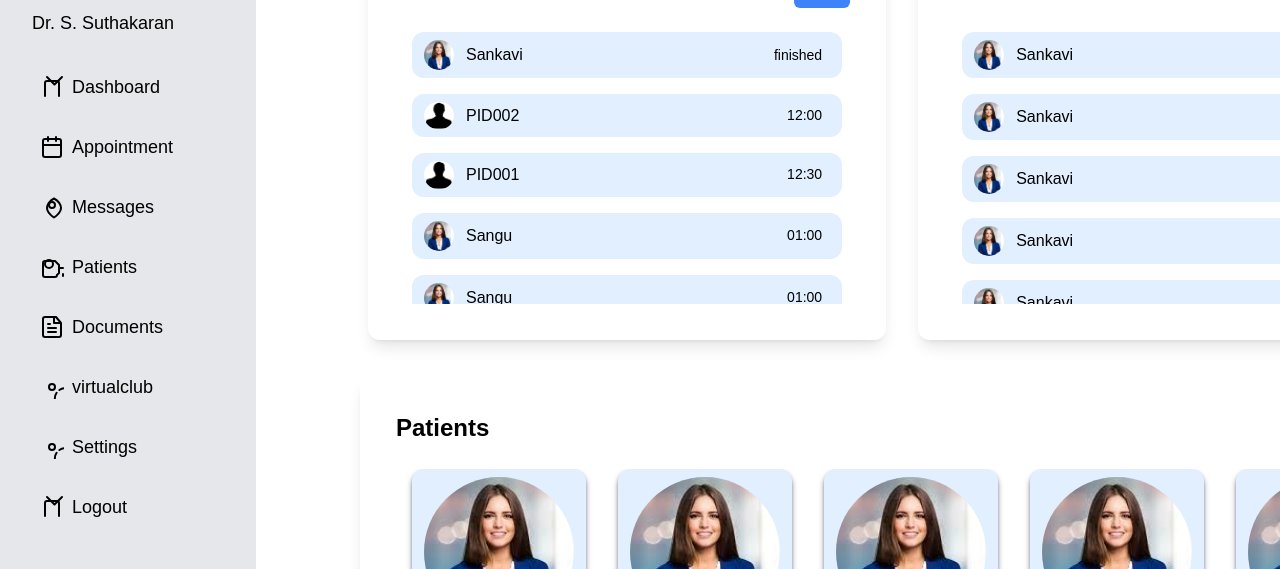
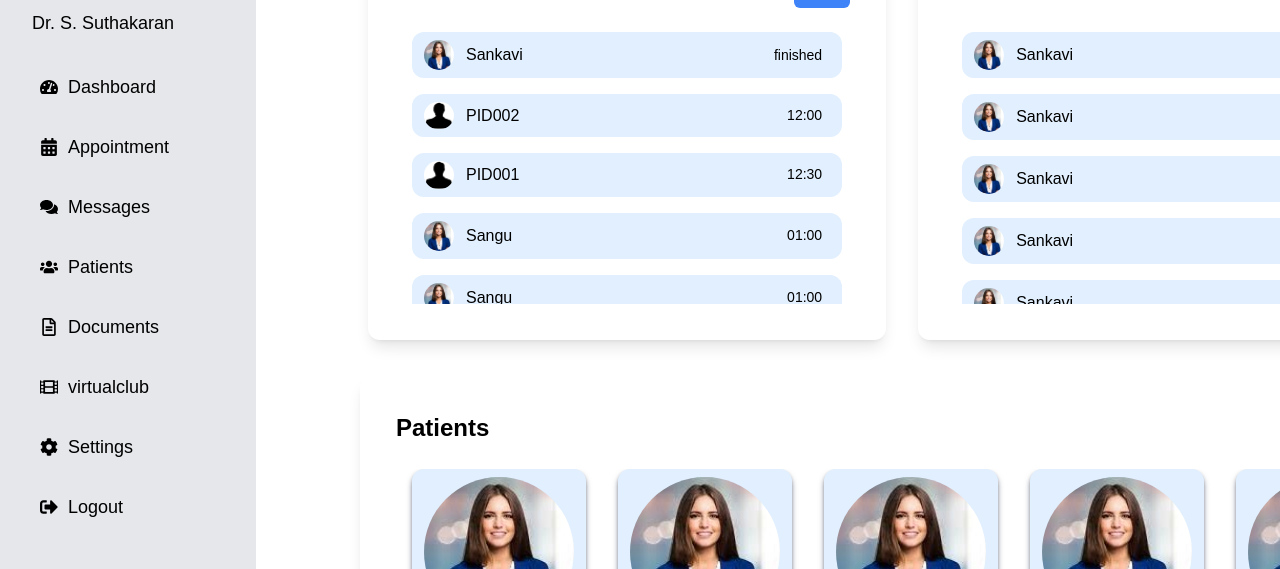
Before and after one commit to JSharanya/GenZHeal, a React (Vite) app: page /admin/dashboard in a window 1280 px wide. Shown: the part 215-784 px from the top of the page. Built offline with nearby package versions, Linux system fonts and the light colour scheme.

Commit message:
icon changed

```diff
--- a/src/pages/AdminPanel/Dashboard.jsx
+++ b/src/pages/AdminPanel/Dashboard.jsx
@@ -1,5 +1,6 @@
 // import React from 'react';
 import React, { useState, useRef } from 'react';
+import { FaCog, FaCalendarAlt, FaFilm, FaComments, FaSignOutAlt, FaTachometerAlt, FaUsers, FaRegFileAlt } from 'react-icons/fa';
 import docimg from "../../images/doctor.png";
 import p1img from "../../images/patient1.jpeg";
 import p2img from "../../images/patient2.png";
@@ -79,148 +80,51 @@ const Dashboard = () => {
             <br />
             <ul>
               <li className="mb-4">
-                <button className="flex items-center w-full text-left p-2 rounded hover:bg-gray-300" onClick={() => navigateTo('dashboard')}>
-                  <svg
-                    xmlns="http://www.w3.org/2000/svg"
-                    width="24"
-                    height="24"
-                    viewBox="0 0 24 24"
-                    fill="none"
-                    stroke="currentColor"
-                    strokeWidth="2"
-                    strokeLinecap="round"
-                    strokeLinejoin="round"
-                    className="feather feather-home mr-2">
-                    <path d="M19 21V8a2 2 0 0 0-2-2H7a2 2 0 0 0-2 2v13"></path>
-                    <path d="M7 2l7.5 7.5L22 2"></path>
-                  </svg>
-                  <span>Dashboard</span>
-                </button>
-              </li>
+  <button className="flex items-center w-full text-left p-2 rounded hover:bg-gray-300" onClick={() => navigateTo('dashboard')}>
+  <FaTachometerAlt className="Icon" />
+    <span>Dashboard</span>
+  </button>
+</li>
+
 
               <li className="mb-4">
                 <button className="flex items-center w-full text-left p-2 rounded hover:bg-gray-300" onClick={() => navigateTo('appointment')}>
-                  <svg
-                    xmlns="http://www.w3.org/2000/svg"
-                    width="24"
-                    height="24"
-                    viewBox="0 0 24 24"
-                    fill="none"
-                    stroke="currentColor"
-                    strokeWidth="2"
-                    strokeLinecap="round"
-                    strokeLinejoin="round"
-                    className="feather feather-calendar mr-2">
-                    <rect x="3" y="4" width="18" height="18" rx="2" ry="2"></rect>
-                    <line x1="16" y1="2" x2="16" y2="6"></line>
-                    <line x1="8" y1="2" x2="8" y2="6"></line>
-                    <line x1="3" y1="10" x2="21" y2="10"></line>
-                  </svg>
+                <FaCalendarAlt className="Icon" />
                   <span>Appointment</span>
                 </button>
               </li>
 
               <li className="mb-4">
                 <button className="flex items-center w-full text-left p-2 rounded hover:bg-gray-300" onClick={() => navigateTo('messages')}>
-                  <svg
-                    xmlns="http://www.w3.org/2000/svg"
-                    width="24"
-                    height="24"
-                    viewBox="0 0 24 24"
-                    fill="none"
-                    stroke="currentColor"
-                    strokeWidth="2"
-                    strokeLinecap="round"
-                    strokeLinejoin="round"
-                    className="feather feather-message-circle mr-2">
-                    <path d="M21 12.79c0 5.34-7 9.71-7 9.71s-7-4.37-7-9.71c0-2.68 2.47-7.29 7-9.29 4.53 2 7 6.61 7 9.29z"></path>
-                    <circle cx="12" cy="10" r="3"></circle>
-                  </svg>
+                <FaComments className="Icon" />
                   <span>Messages</span>
                 </button>
               </li>
 
               <li className="mb-4">
                 <button className="flex items-center w-full text-left p-2 rounded hover:bg-gray-300" onClick={() => navigateTo('patients')}>
-                  <svg
-                    xmlns="http://www.w3.org/2000/svg"
-                    width="24"
-                    height="24"
-                    viewBox="0 0 24 24"
-                    fill="none"
-                    stroke="currentColor"
-                    strokeWidth="2"
-                    strokeLinecap="round"
-                    strokeLinejoin="round"
-                    className="feather feather-users mr-2">
-                    <path d="M17 20a2 2 0 0 1-2 2H5a2 2 0 0 1-2-2V8a2 2 0 0 1 2-2h10l4 4v8z"></path>
-                    <circle cx="9" cy="9" r="4"></circle>
-                    <path d="M23 21v-2"></path>
-                    <path d="M23 13H20"></path>
-                  </svg>
+                <FaUsers className="Icon" />
                   <span>Patients</span>
                 </button>
               </li>
 
               <li className="mb-4">
                 <button className="flex items-center w-full text-left p-2 rounded hover:bg-gray-300" onClick={() => navigateTo('documents')}>
-                  <svg
-                    xmlns="http://www.w3.org/2000/svg"
-                    width="24"
-                    height="24"
-                    viewBox="0 0 24 24"
-                    fill="none"
-                    stroke="currentColor"
-                    strokeWidth="2"
-                    strokeLinecap="round"
-                    strokeLinejoin="round"
-                    className="feather feather-file-text mr-2">
-                    <path d="M14 2H5C3.89 2 3 2.9 3 4v16c0 1.1.89 2 2 2h14c1.1 0 2-.9 2-2V8l-5-6z"></path>
-                    <polyline points="14 2 14 8 20 8"></polyline>
-                    <line x1="16" y1="13" x2="8" y2="13"></line>
-                    <line x1="16" y1="17" x2="8" y2="17"></line>
-                    <polyline points="10 9 9 9 8 9"></polyline>
-                  </svg>
+                <FaRegFileAlt className="Icon" />
                   <span>Documents</span>
                 </button>
               </li>
 
               <li className="mb-4">
                 <button className="flex items-center w-full text-left p-2 rounded hover:bg-gray-300" onClick={() => navigateTo('virtualclub')}>
-                  <svg
-                    xmlns="http://www.w3.org/2000/svg"
-                    width="24"
-                    height="24"
-                    viewBox="0 0 24 24"
-                    fill="none"
-                    stroke="currentColor"
-                    strokeWidth="2"
-                    strokeLinecap="round"
-                    strokeLinejoin="round"
-                    className="feather feather-settings mr-2">
-                    <circle cx="12" cy="12" r="3"></circle>
-                    <path d="M19.4 15a10 10 0 1 1-2.8 2.8"></path>
-                  </svg>
+                <FaFilm className="Icon" />
                   <span>virtualclub</span>
                 </button>
               </li>
 
               <li className="mb-4">
                 <button className="flex items-center w-full text-left p-2 rounded hover:bg-gray-300" onClick={() => navigateTo('settings')}>
-                  <svg
-                    xmlns="http://www.w3.org/2000/svg"
-                    width="24"
-                    height="24"
-                    viewBox="0 0 24 24"
-                    fill="none"
-                    stroke="currentColor"
-                    strokeWidth="2"
-                    strokeLinecap="round"
-                    strokeLinejoin="round"
-                    className="feather feather-settings mr-2">
-                    <circle cx="12" cy="12" r="3"></circle>
-                    <path d="M19.4 15a10 10 0 1 1-2.8 2.8"></path>
-                  </svg>
+                <FaCog className="Icon" />
                   <span>Settings</span>
                 </button>
               </li>
@@ -229,20 +133,7 @@ const Dashboard = () => {
 
               <li className="mb-4">
                 <button className="flex items-center w-full text-left p-2 rounded hover:bg-gray-300" onClick={() => navigateTo('logout')}>
-                  <svg
-                    xmlns="http://www.w3.org/2000/svg"
-                    width="24"
-                    height="24"
-                    viewBox="0 0 24 24"
-                    fill="none"
-                    stroke="currentColor"
-                    strokeWidth="2"
-                    strokeLinecap="round"
-                    strokeLinejoin="round"
-                    className="feather feather-log-out mr-2">
-                    <path d="M19 21V8a2 2 0 0 0-2-2H7a2 2 0 0 0-2 2v13"></path>
-                    <path d="M7 2l7.5 7.5L22 2"></path>
-                  </svg>
+                <FaSignOutAlt className="Icon" />
                   <span>Logout</span>
                 </button>
               </li>
```
